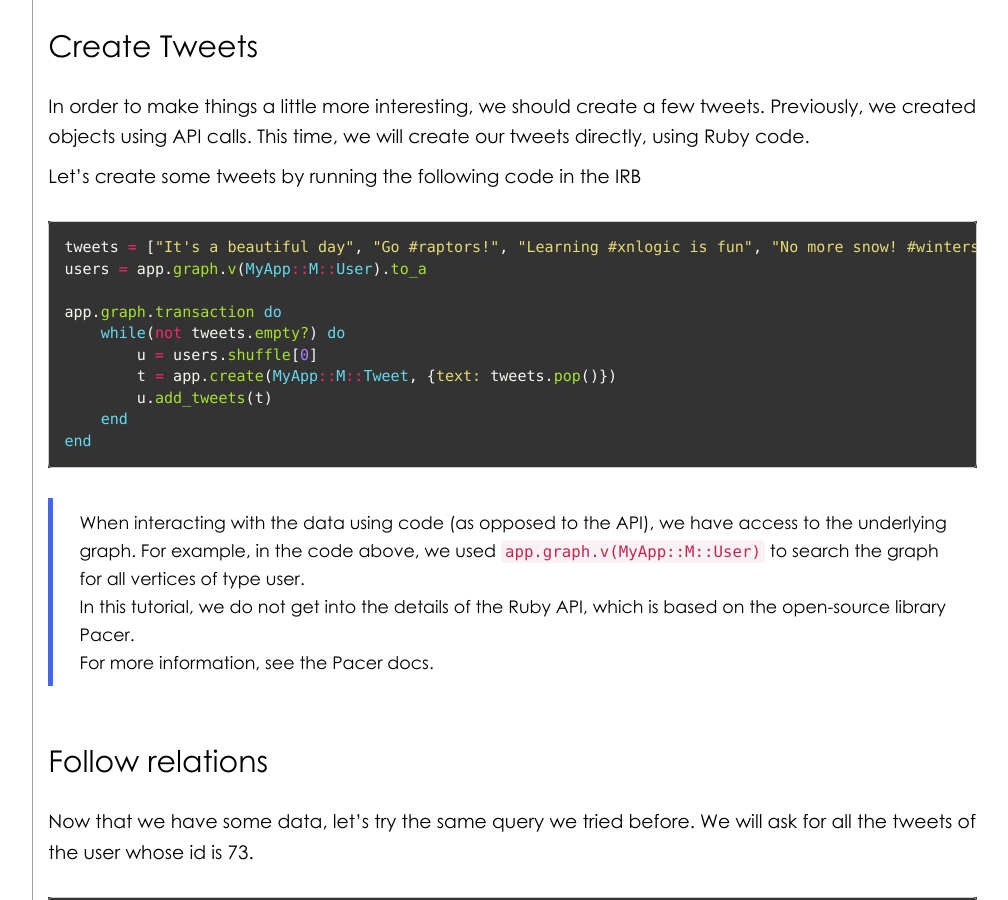
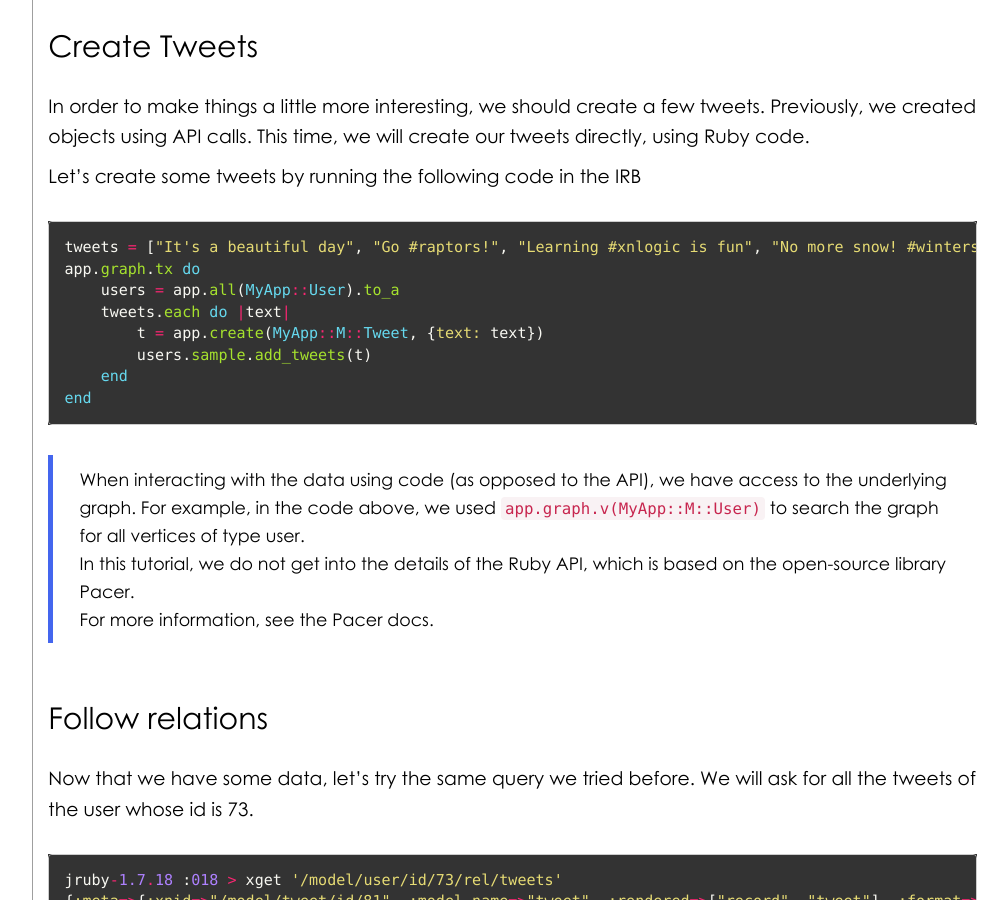
Before and after one commit to xnlogic/getting_started, a Jekyll site: the page built from _posts/2014-01-01-tutorial1-4.md, in a window 1280 px wide and 900 px high, scrolled down 2170 px. Shown: the whole window, without its empty margins (181-1189 px from the left). Built offline with Jekyll 4.4.1, drawn with Linux system fonts in a browser that asks for light colours.

Commit message:
Clean up tweet creation a bit and fix for neo 2

```diff
--- a/_posts/2014-01-01-tutorial1-4.md
+++ b/_posts/2014-01-01-tutorial1-4.md
@@ -65,13 +65,11 @@ In order to make things a little more interesting, we should create a few tweets
 Let's create some tweets by running the following code in the IRB
 {% highlight ruby %}
 tweets = ["It's a beautiful day", "Go #raptors!", "Learning #xnlogic is fun", "No more snow! #wintersucks"]
-users = app.graph.v(MyApp::M::User).to_a
-
-app.graph.transaction do
-    while(not tweets.empty?) do
-        u = users.shuffle[0]
-        t = app.create(MyApp::M::Tweet, {text: tweets.pop()})
-        u.add_tweets(t)
+app.graph.tx do
+    users = app.all(MyApp::User).to_a
+    tweets.each do |text|
+        t = app.create(MyApp::M::Tweet, {text: text})
+        users.sample.add_tweets(t)
     end
 end
 {% endhighlight %}
```
